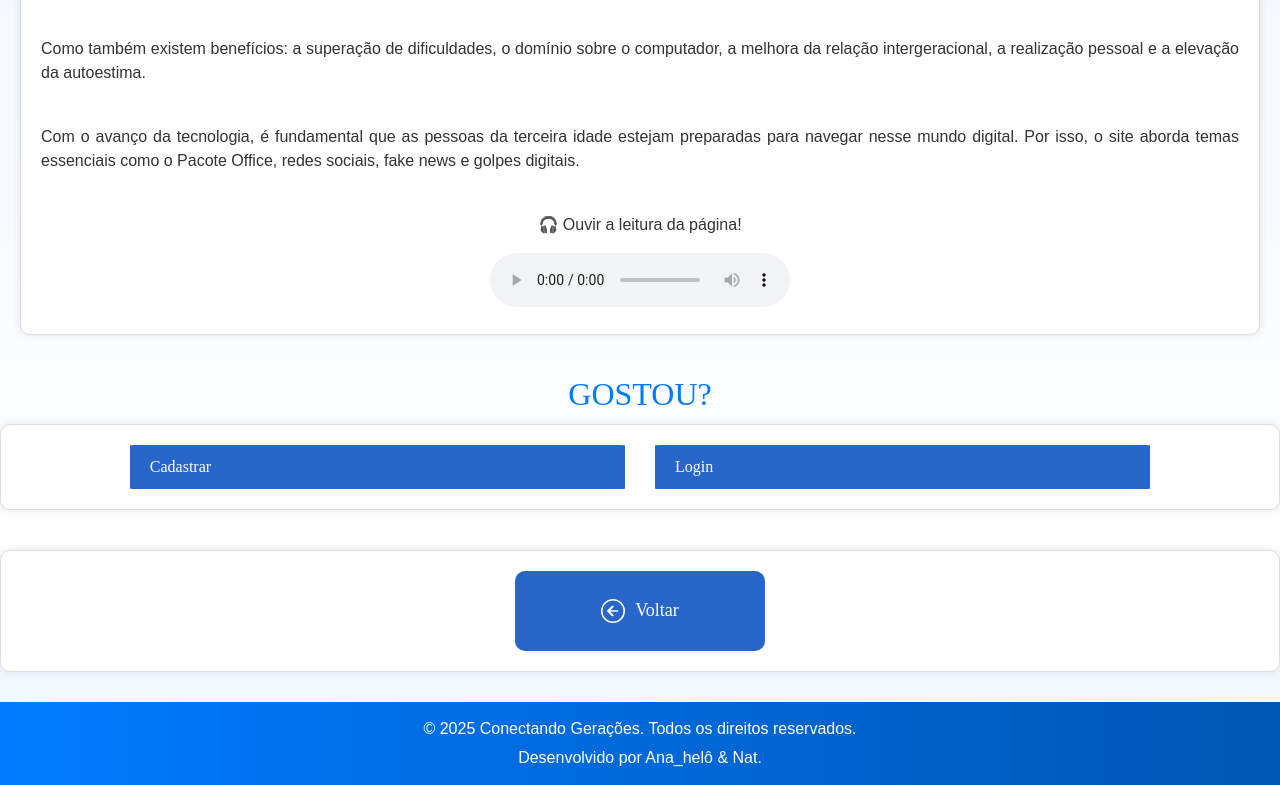
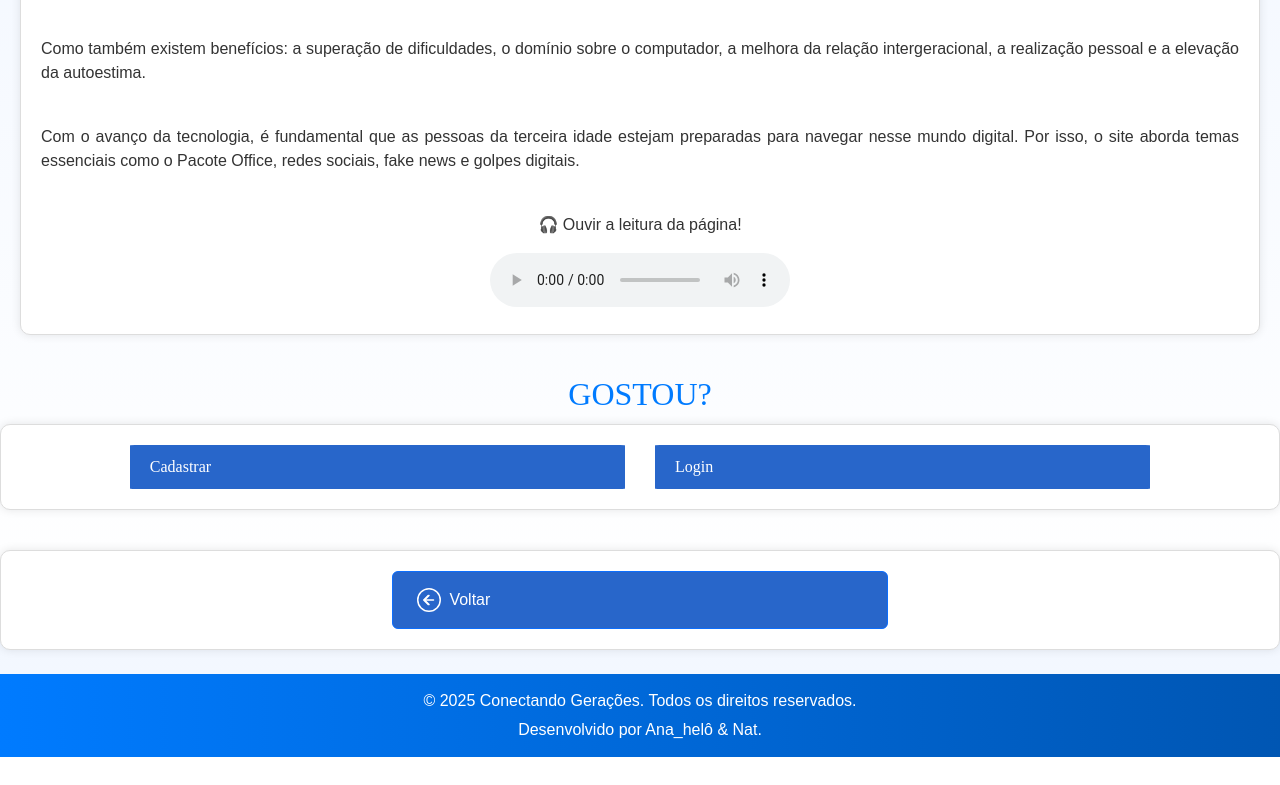
Before and after one commit to An4heloisa/Trabalho_Autoria, a plain HTML site: page p_sobre.html in a window 1280 px wide. Shown: the part 991-1776 px from the top of the page. After the commit the page ends 1748 px from the top, so only its background shows below. Drawn offline with nearby package versions, Linux system fonts and the light colour scheme.

Commit message:
p_sobre.html

```diff
--- a/p_sobre.html
+++ b/p_sobre.html
@@ -29,31 +29,6 @@
             }
         }
 
-        .voltar {
-            display: inline-flex;
-            align-items: center;
-            justify-content: center;
-            gap: 10px;
-            background-color: #007bff;
-            color: white;
-            border: none;
-            border-radius: 10px;
-            cursor: pointer;
-            height: 80px;
-            width: 250px;
-            font-size: 18px;
-            transition: background-color 0.3s;
-        }
-
-        .voltar:hover {
-            background-color: #0056b3;
-        }
-
-        .voltar svg {
-            height: 24px;
-            width: 24px;
-            fill: currentColor;
-        }
 
     </style>
 </head>
@@ -137,16 +112,20 @@
         <button onclick="location.href='p_login.html'">Login</button>
     </div>
 
-    <div style="text-align: center; margin-bottom: 30px;">
-            <button class="voltar" onclick="location.href='index.html'">
-                <svg xmlns="http://www.w3.org/2000/svg" fill="currentColor" class="bi bi-arrow-left-circle" viewBox="0 0 16 16">
-                    <path d="M8 15A7 7 0 1 1 8 1a7 7 0 0 1 0 14zm0 1A8 8 0 1 0 8 0a8 8 0 0 0 0 16z"/>
-                    <path d="M8.354 11.354a.5.5 0 0 0 0-.708L5.707 8l2.647-2.646a.5.5 0 0 0-.708-.708l-3 3a.5.5 0 0 0 0 .708l3 3a.5.5 0 0 0 .708 0z"/>
-                    <path d="M11.5 8a.5.5 0 0 0-.5-.5H5.707l2.147-2.146a.5.5 0 1 0-.708-.708l-3 3a.5.5 0 0 0 0 .708l3 3a.5.5 0 0 0 .708-.708L5.707 8.5H11a.5.5 0 0 0 .5-.5z"/>
-                </svg>
-                Voltar
-            </button>
-        </div>
+    <div class="text-center mb-4">
+    <button class="btn btn-primary d-inline-flex align-items-center gap-2 px-4 py-3"
+        onclick="location.href='index.html'">
+        <svg xmlns="http://www.w3.org/2000/svg" width="24" height="24" fill="currentColor"
+            class="bi bi-arrow-left-circle" viewBox="0 0 16 16">
+            <path d="M8 15A7 7 0 1 1 8 1a7 7 0 0 1 0 14zm0 1A8 8 0 1 0 8 0a8 8 0 0 0 0 16z" />
+            <path
+                d="M8.354 11.354a.5.5 0 0 0 0-.708L5.707 8l2.647-2.646a.5.5 0 0 0-.708-.708l-3 3a.5.5 0 0 0 0 .708l3 3a.5.5 0 0 0 .708 0z" />
+            <path
+                d="M11.5 8a.5.5 0 0 0-.5-.5H5.707l2.147-2.146a.5.5 0 1 0-.708-.708l-3 3a.5.5 0 0 0 0 .708l3 3a.5.5 0 0 0 .708-.708L5.707 8.5H11a.5.5 0 0 0 .5-.5z" />
+        </svg>
+        Voltar
+    </button>
+    </div>
 
     <footer>
         <p>&copy; 2025 Conectando Gerações. Todos os direitos reservados.</p>
```
